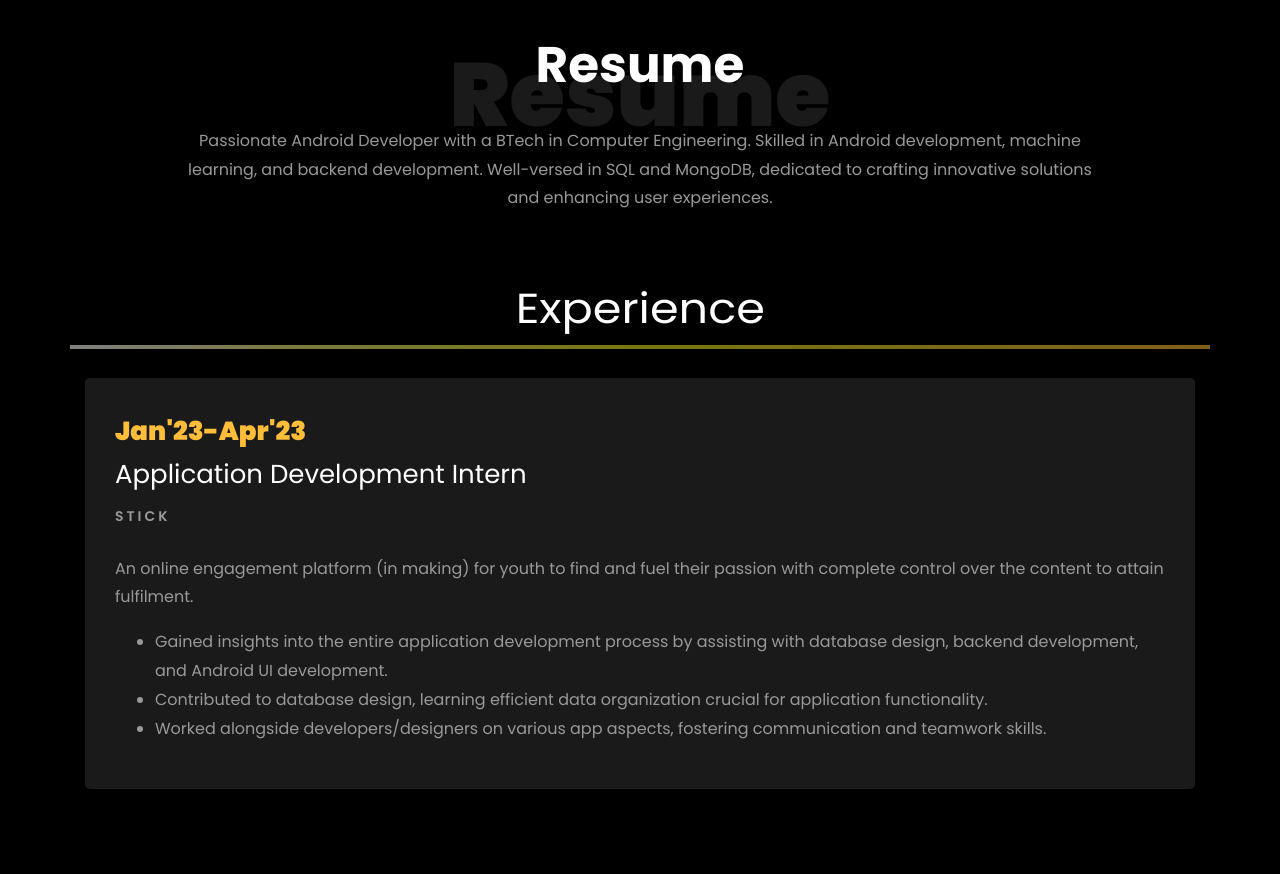
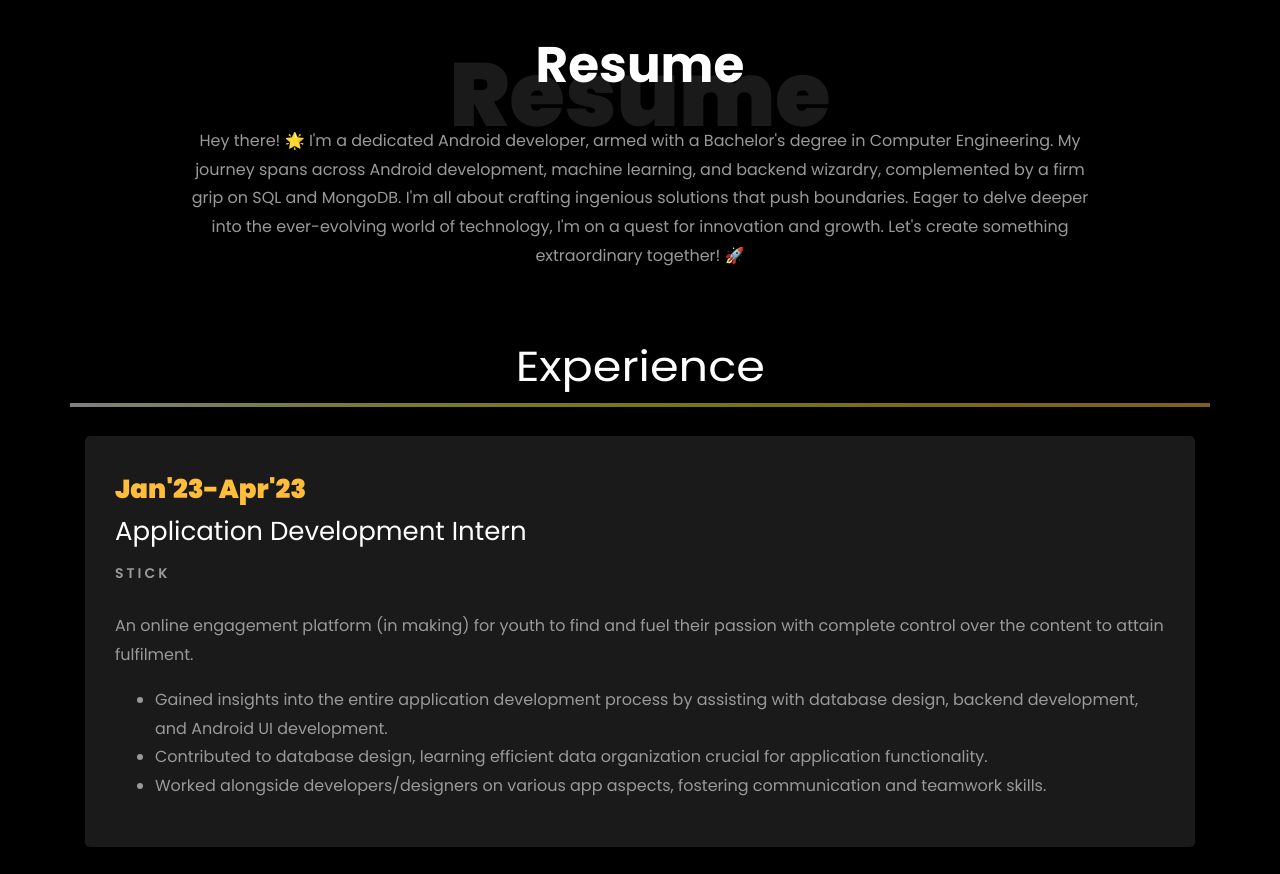
Before and after one commit to AngryFalcon89/AngryFalcon89.github.io, a plain HTML site: page index.html in a window 1280 px wide. Shown: the part 1700-2574 px from the top of the page. Drawn offline with Linux system fonts and the light colour scheme; files whose address does not match are found by name.

Commit message:
Update index.html

```diff
--- a/index.html
+++ b/index.html
@@ -307,7 +307,7 @@
           <div class="col-md-10 heading-section text-center ftco-animate">
           	<h1 class="big big-2">Resume</h1>
             <h2 class="mb-4">Resume</h2>
-            <p>Passionate Android Developer with a BTech in Computer Engineering. Skilled in Android development, machine learning, and backend development. Well-versed in SQL and MongoDB, dedicated to crafting innovative solutions and enhancing user experiences.</p>
+            <p>Hey there! 🌟 I'm a dedicated Android developer, armed with a Bachelor's degree in Computer Engineering. My journey spans across Android development, machine learning, and backend wizardry, complemented by a firm grip on SQL and MongoDB. I'm all about crafting ingenious solutions that push boundaries. Eager to delve deeper into the ever-evolving world of technology, I'm on a quest for innovation and growth. Let's create something extraordinary together! 🚀</p>
           </div>
         </div>
 
```
